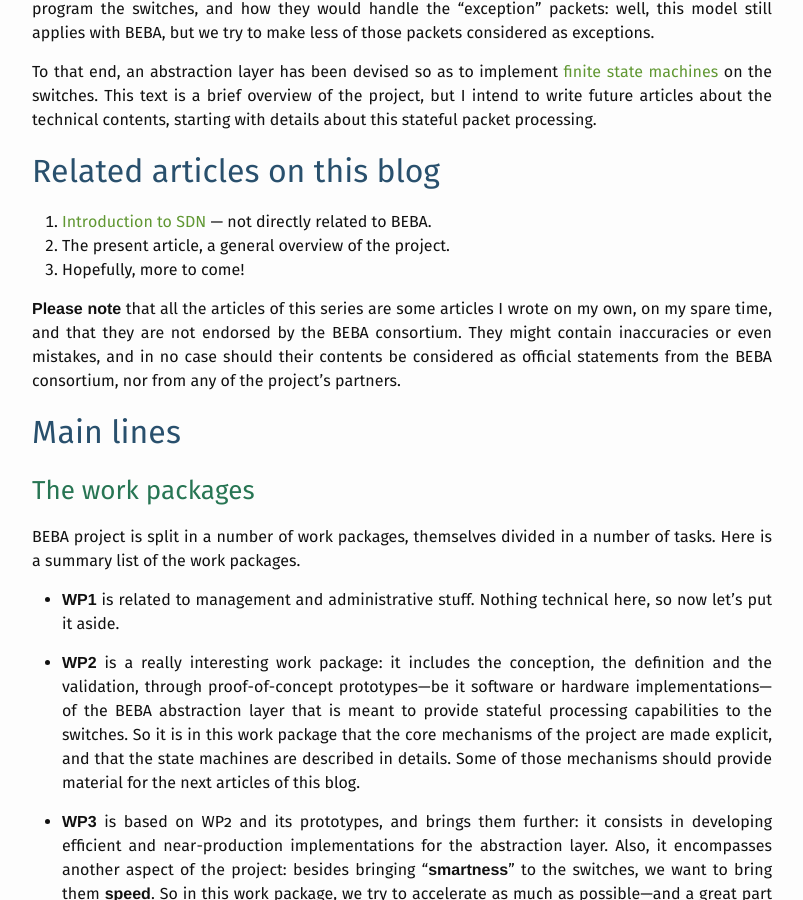
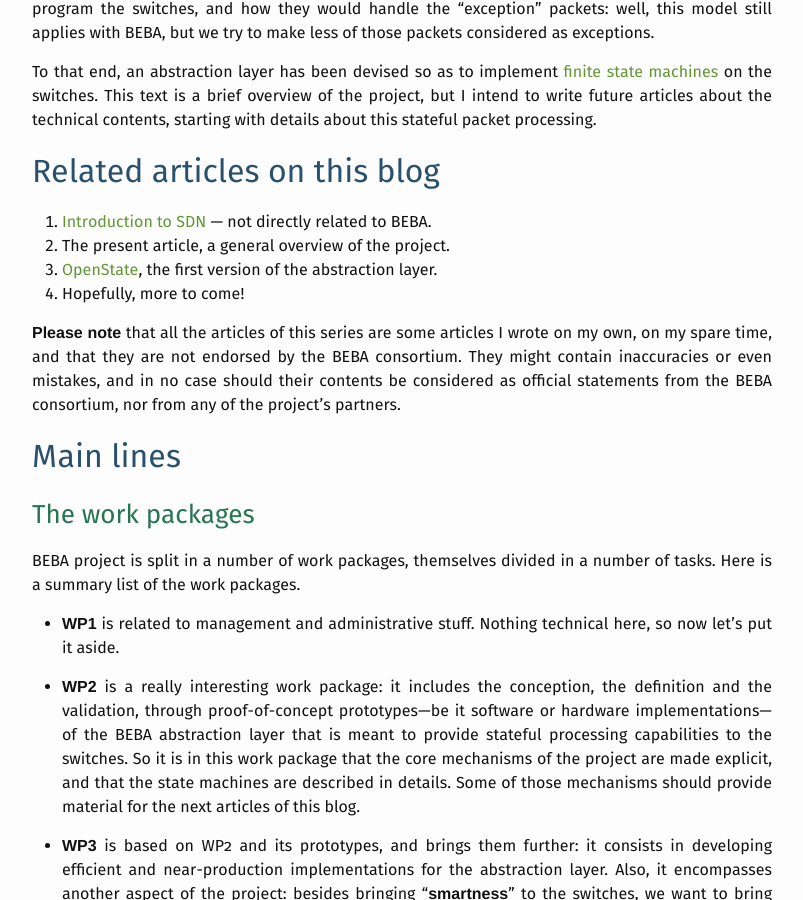
Before and after one commit to qmonnet/whirl-offload, a Jekyll site: the page built from _posts/2016-07-15-beba-research-project.md, in a window 1280 px wide and 900 px high, scrolled down 739 px. Shown: the whole window, without its empty margins (238-1041 px from the left). Built offline with Jekyll 4.4.1, drawn with Linux system fonts in a browser that asks for light colours; some web fonts are replaced.

Commit message:
posts/BEBA: add link to OpenState post
This commit should also trigger a new generation of the blog, thus
effectively publishing the article about OpenState.

```diff
--- a/_posts/2016-07-15-beba-research-project.md
+++ b/_posts/2016-07-15-beba-research-project.md
@@ -45,13 +45,13 @@ stateful packet processing.
 1. [Introduction to SDN]({{ site.baseurl }}{% post_url
    2016-07-08-introduction-to-sdn %}) — not directly related to BEBA.
 2. The present article, a general overview of the project.
+3. [OpenState]({{ site.baseurl }}{% post_url
+   2016-07-17-openstate-stateful-packet-processing %}), the first version of
+   the abstraction layer.
 4. Hopefully, more to come!
 
 {% comment %}
 These are work in progress, or simply post ideas
-3. [OpenState]({{ site.baseurl }}{% post_url
-   2016-07-17-openstate-stateful-packet-processing %}), the first version of
-   the abstraction layer.
 4. BEBA's use cases, a description of the principle use cases defined in the
    project.
 5. Software acceleration, because _speed matters_.
```
